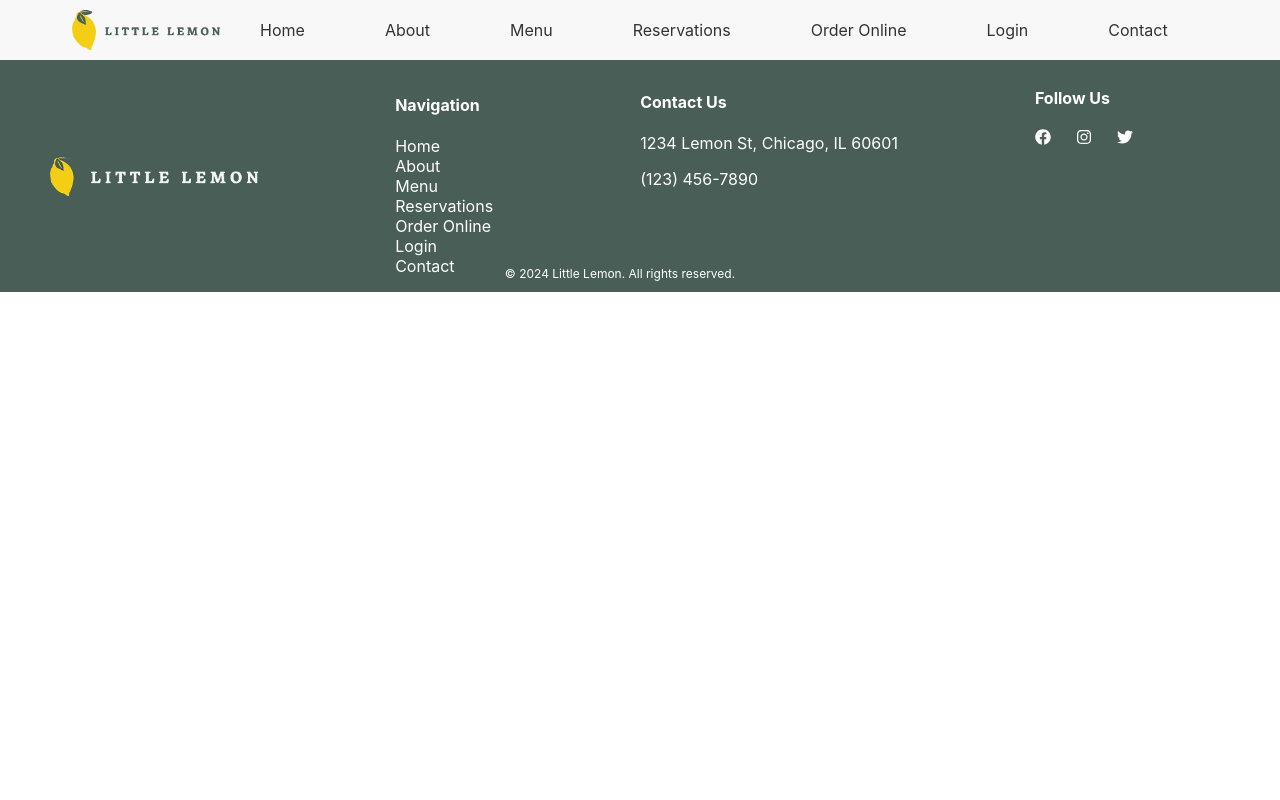
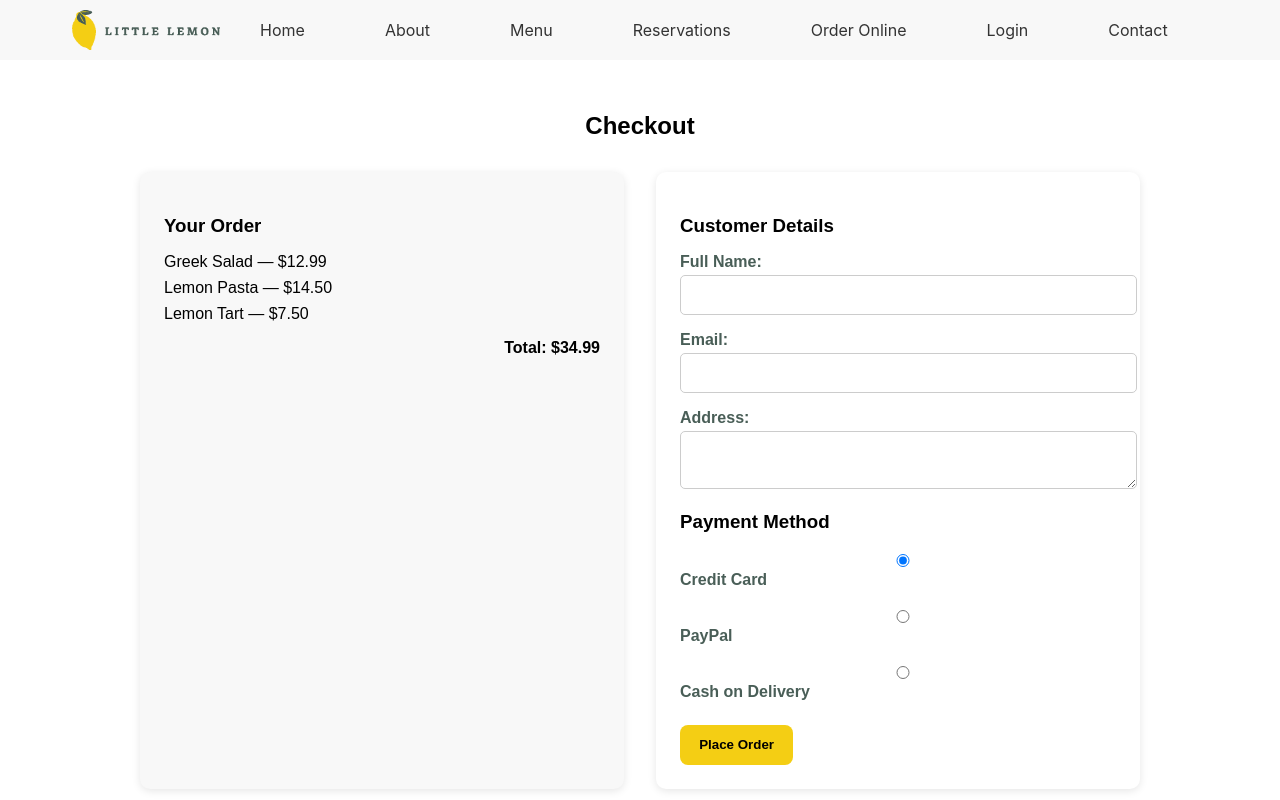
Before and after one commit to Elle-ops/little-lemon, a React (Create React App) app: page /Checkout in a window 1280 px wide. Shown: the top 800 px of the page. Built offline with nearby package versions, Linux system fonts and the light colour scheme.

Commit message:
feat: add Checkout component with form handling and styling; update routing in Main component

```diff
--- a/src/CallToAction.js
+++ b/src/CallToAction.js
@@ -1,8 +1,18 @@
 import React from "react";
 import "./CallToAction.css";
 import restaurantFood from "./assets/restaurant-food.jpg";
+import { useNavigate } from "react-router-dom";
 
 function CallToAction() {
+
+const navigate = useNavigate();
+
+  const handleReserveClick = () => {
+    navigate("/reservations");
+  };
+
+
+
   return (
     <>
 <section className="intro-section">
@@ -14,7 +24,7 @@ function CallToAction() {
             focused on traditional
             recipes served with a modern
             twist.</p>
-            <button className="reserve-table-btn">Reserve a Table</button>
+            <button className="reserve-table-btn" onClick={handleReserveClick}>Reserve a Table</button>
       </div>
 
             <div className="main-food">
--- /dev/null
+++ b/src/Checkout.css
@@ -0,0 +1,92 @@
+.checkout-container {
+  padding: 2rem;
+  max-width: 1000px;
+  margin: 0 auto;
+  font-family: "Poppins", sans-serif;
+}
+
+.checkout-container h2 {
+  text-align: center;
+  margin-bottom: 2rem;
+}
+
+.checkout-grid {
+  display: grid;
+  grid-template-columns: 1fr 1fr;
+  gap: 2rem;
+}
+
+.order-summary {
+  background-color: #f8f8f8;
+  padding: 1.5rem;
+  border-radius: 10px;
+  box-shadow: 0 2px 8px rgba(0, 0, 0, 0.1);
+}
+
+.order-summary h3 {
+  margin-bottom: 1rem;
+}
+
+.order-summary ul {
+  list-style: none;
+  padding: 0;
+}
+
+.order-summary li {
+  margin-bottom: 0.5rem;
+}
+
+.total {
+  font-weight: bold;
+  margin-top: 1rem;
+  text-align: right;
+}
+
+.checkout-form {
+  background-color: #fff;
+  padding: 1.5rem;
+  border-radius: 10px;
+  box-shadow: 0 2px 8px rgba(0, 0, 0, 0.1);
+}
+
+.checkout-form h3 {
+  margin-bottom: 1rem;
+}
+
+.checkout-form label {
+  display: block;
+  margin-bottom: 1rem;
+}
+
+.checkout-form input,
+.checkout-form textarea {
+  width: 100%;
+  padding: 0.6rem;
+  margin-top: 0.3rem;
+  border: 1px solid #ccc;
+  border-radius: 5px;
+}
+
+.payment-options {
+  margin-bottom: 1.5rem;
+}
+
+.place-order-btn {
+  background-color: #f4ce14;
+  color: #000;
+  font-weight: bold;
+  padding: 0.8rem 1.2rem;
+  border: none;
+  border-radius: 8px;
+  cursor: pointer;
+  transition: background-color 0.3s;
+}
+
+.place-order-btn:hover {
+  background-color: #e4bd10;
+}
+
+.checkout-success {
+  text-align: center;
+  margin-top: 4rem;
+}
--- /dev/null
+++ b/src/Checkout.js
@@ -0,0 +1,126 @@
+import React, { useState } from "react";
+import "./Checkout.css";
+
+function Checkout() {
+  const [formData, setFormData] = useState({
+    name: "",
+    email: "",
+    address: "",
+    payment: "credit-card",
+  });
+
+  const [orderPlaced, setOrderPlaced] = useState(false);
+
+  const handleChange = (e) => {
+    const { name, value } = e.target;
+    setFormData({ ...formData, [name]: value });
+  };
+
+  const handleSubmit = (e) => {
+    e.preventDefault();
+    setOrderPlaced(true);
+  };
+
+  if (orderPlaced) {
+    return (
+      <section className="checkout-success">
+        <h2>✅ Order Confirmed!</h2>
+        <p>Thank you, {formData.name}! Your order has been placed successfully.</p>
+      </section>
+    );
+  }
+
+  return (
+    <section className="checkout-container">
+      <h2>Checkout</h2>
+      <div className="checkout-grid">
+        {/* Order Summary */}
+        <div className="order-summary">
+          <h3>Your Order</h3>
+          <ul>
+            <li>Greek Salad — $12.99</li>
+            <li>Lemon Pasta — $14.50</li>
+            <li>Lemon Tart — $7.50</li>
+          </ul>
+          <p className="total">Total: $34.99</p>
+        </div>
+
+        {/* Customer Details */}
+        <form className="checkout-form" onSubmit={handleSubmit}>
+          <h3>Customer Details</h3>
+          <label>
+            Full Name:
+            <input
+              type="text"
+              name="name"
+              value={formData.name}
+              onChange={handleChange}
+              required
+            />
+          </label>
+
+          <label>
+            Email:
+            <input
+              type="email"
+              name="email"
+              value={formData.email}
+              onChange={handleChange}
+              required
+            />
+          </label>
+
+          <label>
+            Address:
+            <textarea
+              name="address"
+              value={formData.address}
+              onChange={handleChange}
+              required
+            />
+          </label>
+
+          <h3>Payment Method</h3>
+          <div className="payment-options">
+            <label>
+              <input
+                type="radio"
+                name="payment"
+                value="credit-card"
+                checked={formData.payment === "credit-card"}
+                onChange={handleChange}
+              />
+              Credit Card
+            </label>
+            <label>
+              <input
+                type="radio"
+                name="payment"
+                value="paypal"
+                checked={formData.payment === "paypal"}
+                onChange={handleChange}
+              />
+              PayPal
+            </label>
+            <label>
+              <input
+                type="radio"
+                name="payment"
+                value="cash"
+                checked={formData.payment === "cash"}
+                onChange={handleChange}
+              />
+              Cash on Delivery
+            </label>
+          </div>
+
+          <button type="submit" className="place-order-btn">
+            Place Order
+          </button>
+        </form>
+      </div>
+    </section>
+  );
+}
+
+export default Checkout;
--- a/src/Main.js
+++ b/src/Main.js
@@ -7,6 +7,7 @@ import Reservations from './Reservations';
 import OrderOnline from './OrderOnline';
 import Login from './Login';
 import Contact from './Contact';
+import Checkout from './Checkout';
 
 function Main() {
   return (
@@ -16,9 +17,10 @@ function Main() {
         <Route path="/About" element={<About />} />
         <Route path="/Menu" element={<Menu />} />
         <Route path="/Reservations" element={<Reservations />} />
-        <Route path="/OrderOnline" element={<OrderOnline />} />
+        <Route path="/Order-online" element={<OrderOnline />} />
         <Route path="/Login" element={<Login />} />
         <Route path="/Contact" element={<Contact />} />
+        <Route path="/Checkout" element={<Checkout />} />
       </Routes>
     </main>
   );
--- a/src/OrderOnline.js
+++ b/src/OrderOnline.js
@@ -1,4 +1,5 @@
 import React, { useState } from "react";
+
 import "./OrderOnline.css";
 
 function OrderOnline() {
@@ -63,7 +64,7 @@ function OrderOnline() {
     <section className="order-section">
       <div className="order-header">
         <h2>Order Online</h2>
-        <div className="cart">
+        <div className="cart" >
           <span>🛒</span>
           <span className="cart-count">{cartCount}</span>
         </div>
--- a/src/Specials.css
+++ b/src/Specials.css
@@ -6,7 +6,7 @@
     padding-left: 190px;
   padding-right: 250px;
   padding-top: 30px;
-  background-color: #ffffff;
+  background-color:#fffaf2;
   font-size: 20px;
   text-align: center;
 }
```
